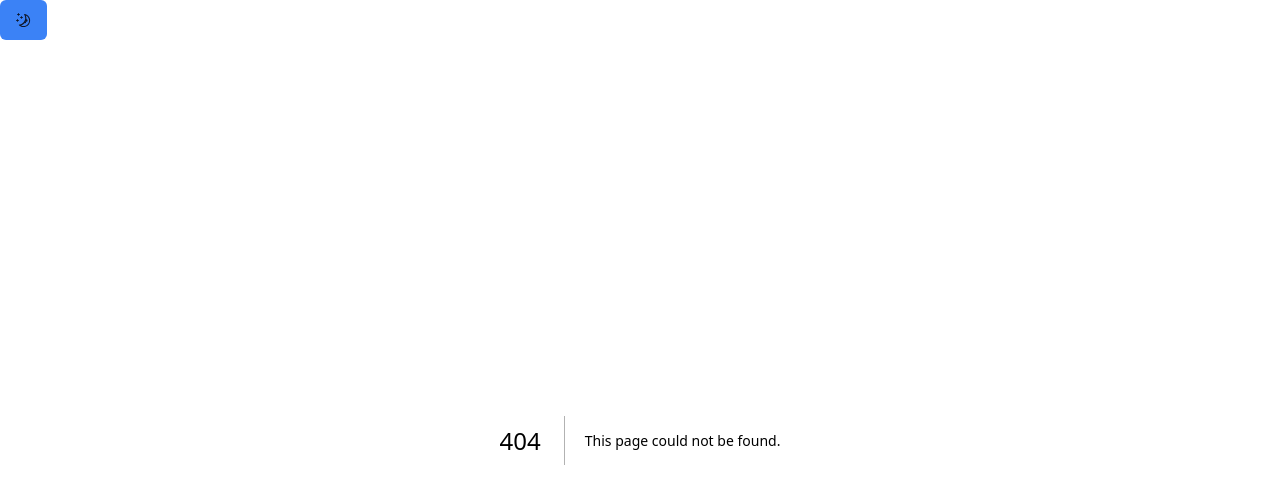
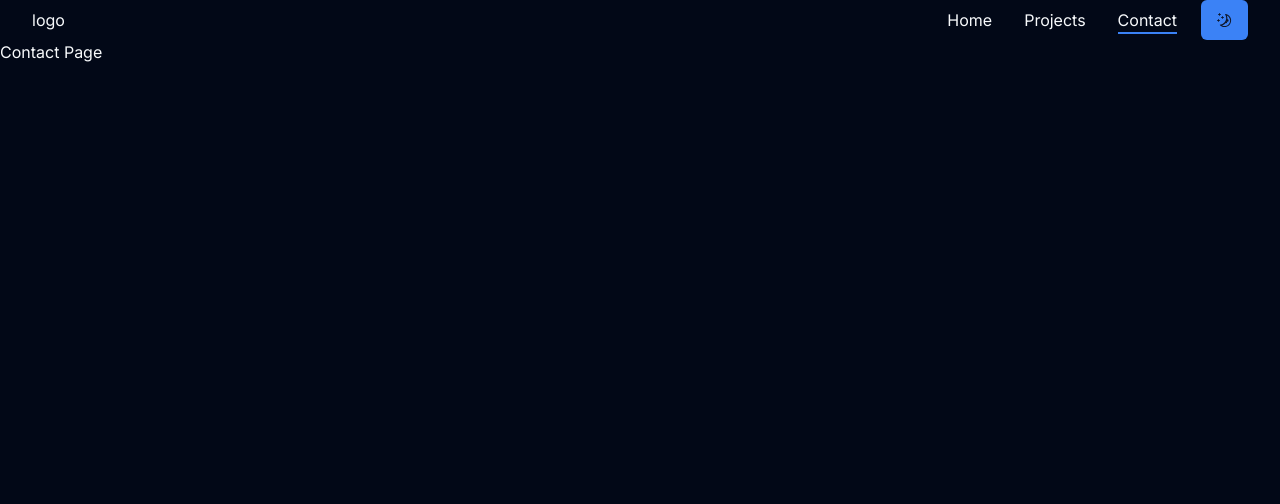
Before and after one commit to kabirshuvo/Nextgen-Agency-App, a Next.js app: page /contact in a window 1280 px wide. Before the commit this address had no page. Shown: the top 504 px of the page. Built offline with nearby package versions, Linux system fonts and the light colour scheme.

Commit message:
NavBar Updated

```diff
--- /dev/null
+++ b/src/app/contact/page.tsx
@@ -0,0 +1,7 @@
+import React from "react";
+
+const ContactPage = () => {
+  return <div>Contact Page</div>;
+};
+
+export default ContactPage;
--- /dev/null
+++ b/src/app/projects/page.tsx
@@ -0,0 +1,7 @@
+import React from "react";
+
+const ProjectPage = () => {
+  return <div>Project Page</div>;
+};
+
+export default ProjectPage;
--- a/src/components/Header.tsx
+++ b/src/components/Header.tsx
@@ -1,13 +1,30 @@
-import React from "react";
+"use client";
+import React, { useState, useEffect } from "react";
 import ThemeToggler from "./ThemeToggler";
-
+import Logo from "./logo";
+import Nav from "./Nav";
+import MobileNav from "./MobileNav";
 const Header = () => {
   return (
-    <section>
-      <div>
-        <ThemeToggler />
+    <header>
+      <div className="container mx-auto">
+        <div className="flex justify-between items-center">
+          <Logo />
+
+          <div className="flex items-center gap-x-6">
+            <Nav
+              containerStyles="hidden xl:flex gap-x-8 items-center"
+              linkStyles="relative hover:text-primary transition-all"
+              underlineStyles="absolute left-0 top-full h-[2px] bg-primary w-full"
+            />
+            <ThemeToggler />
+            <div className="xl:hidden">
+              <MobileNav />
+            </div>
+          </div>
+        </div>
       </div>
-    </section>
+    </header>
   );
 };
 
--- /dev/null
+++ b/src/components/MobileNav.tsx
@@ -0,0 +1,7 @@
+import React from "react";
+
+const MobileNav = () => {
+  return <div>mobile nav</div>;
+};
+
+export default MobileNav;
--- /dev/null
+++ b/src/components/Nav.tsx
@@ -0,0 +1,48 @@
+import Link from "next/link";
+import { usePathname } from "next/navigation";
+import { motion } from "framer-motion";
+
+const links = [
+  { path: "/", name: "home" },
+  { path: "/projects", name: "projects" },
+  { path: "/contact", name: "contact" },
+];
+
+interface NavProps {
+  containerStyles?: string;
+  linkStyles?: string;
+  underlineStyles?: string;
+}
+
+const Nav: React.FC<NavProps> = ({
+  containerStyles,
+  linkStyles,
+  underlineStyles,
+}) => {
+  const path = usePathname();
+
+  return (
+    <div className={containerStyles}>
+      {links.map((link, index) => (
+        <Link
+          href={link.path}
+          key={index}
+          className={`capitalize ${linkStyles}`}
+        >
+          {link.path === path && (
+            <motion.span
+              initial={{ y: "-100%" }}
+              animate={{ y: 0 }}
+              transition={{ type: "tween" }}
+              layoutId="underline"
+              className={`${underlineStyles}`}
+            />
+          )}
+          {link.name}
+        </Link>
+      ))}
+    </div>
+  );
+};
+
+export default Nav;
--- /dev/null
+++ b/src/components/logo.tsx
@@ -0,0 +1,7 @@
+import React from "react";
+
+const logo = () => {
+  return <div>logo</div>;
+};
+
+export default logo;
```
